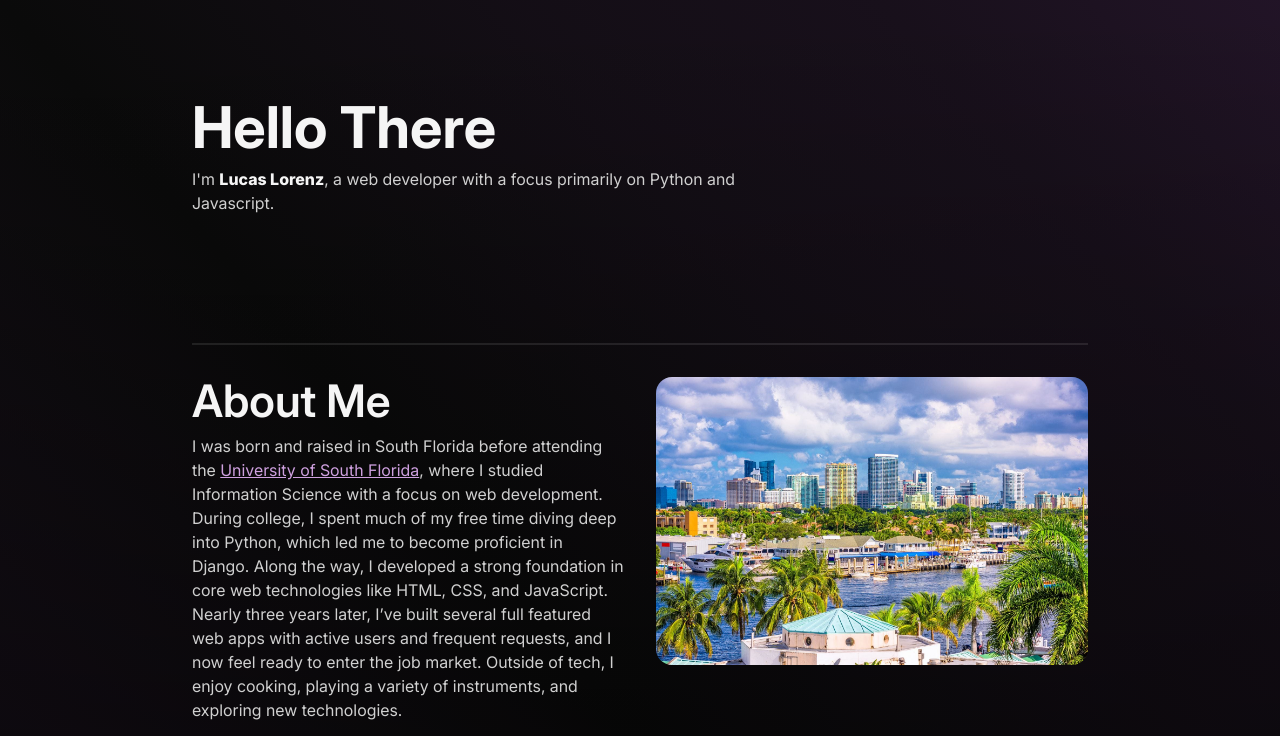
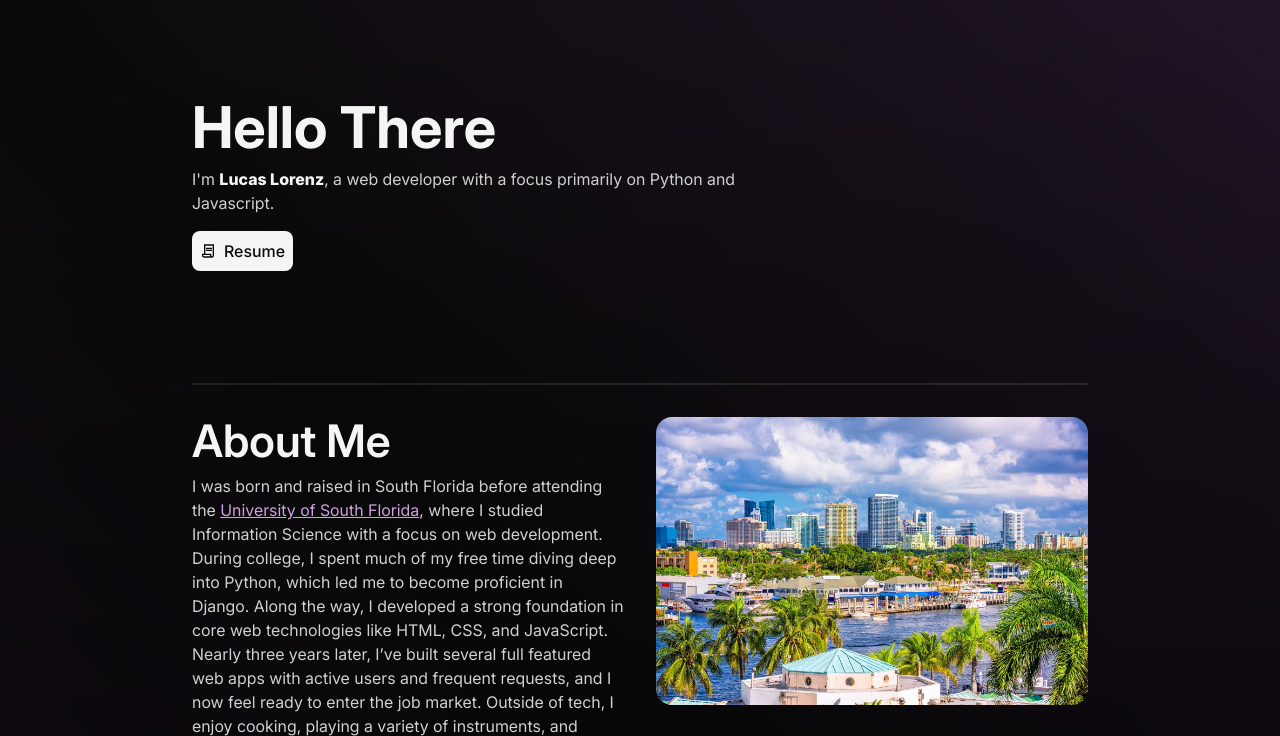
Before and after one commit to LucLor06/portfolio, a Django app: template main/templates/home.html in a window 1280 px wide. Shown: the top 736 px of the page. Run offline with Django 5.2, Linux system fonts and the light colour scheme; the template is opened without the code that fills it, so the values that code supplies are empty; style sheets or scripts are compiled from the project's sources; some libraries are stand-ins or nearby versions.

Commit message:
feat(templates): Add resume download button under hero in home template

```diff
--- a/main/templates/home.html
+++ b/main/templates/home.html
@@ -17,6 +17,10 @@ Home
                 <span>{{ social.name }}</span>
             </a>
             {% endfor %}
+            <a class="button" href="/static/resume.pdf" download>
+                <svg xmlns="http://www.w3.org/2000/svg" viewBox="0 -960 960 960"><path d="M240-80q-50 0-85-35t-35-85v-120h120v-560h600v680q0 50-35 85t-85 35H240Zm480-80q17 0 28.5-11.5T760-200v-600H320v480h360v120q0 17 11.5 28.5T720-160ZM360-600v-80h360v80H360Zm0 120v-80h360v80H360ZM240-160h360v-80H200v40q0 17 11.5 28.5T240-160Zm0 0h-40 400-360Z"/></svg>
+                <span>Resume</span>
+            </a>
         </div>
     </div>
     <div class="hero-spacer"></div>
```
Also changed, not shown: 1 other file.
